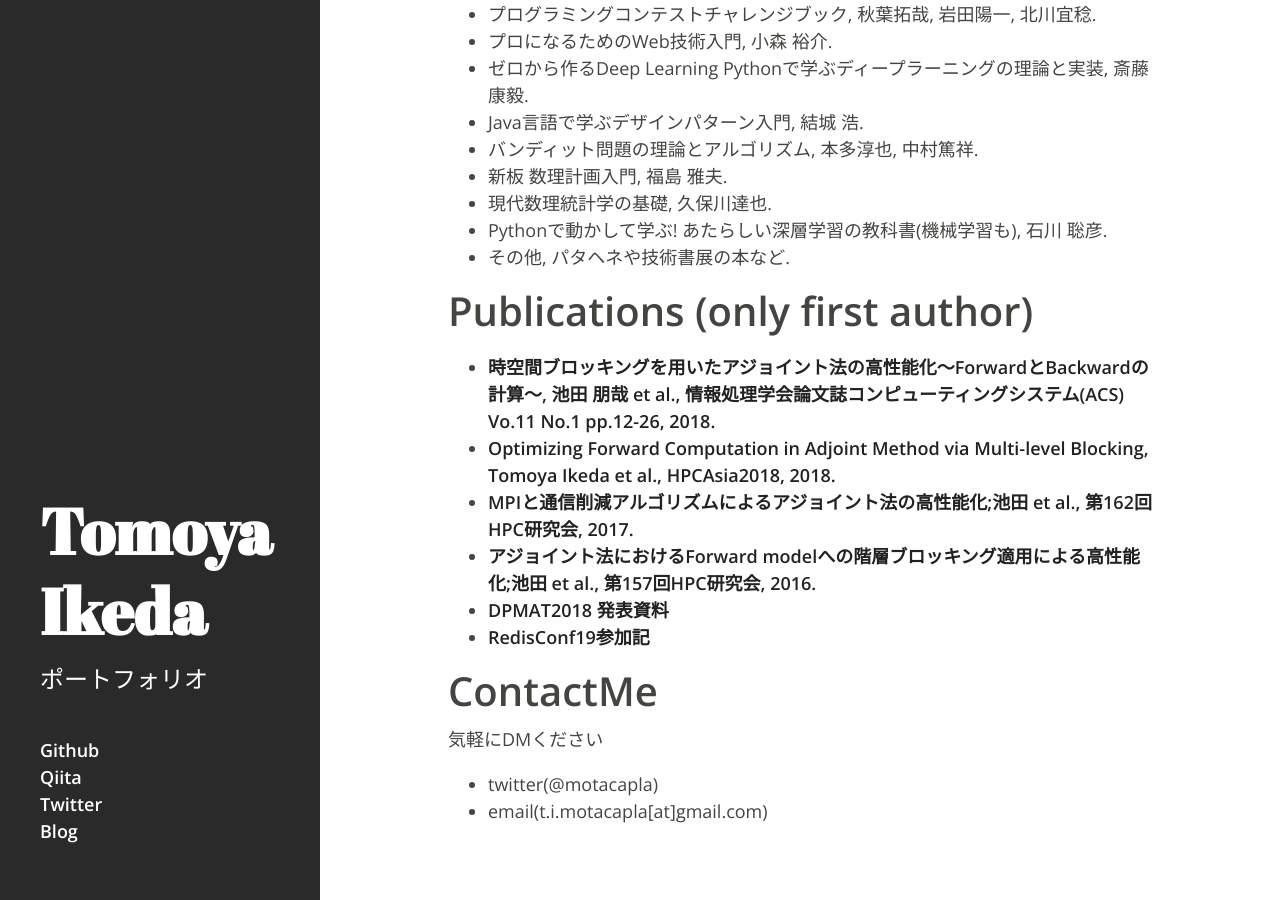
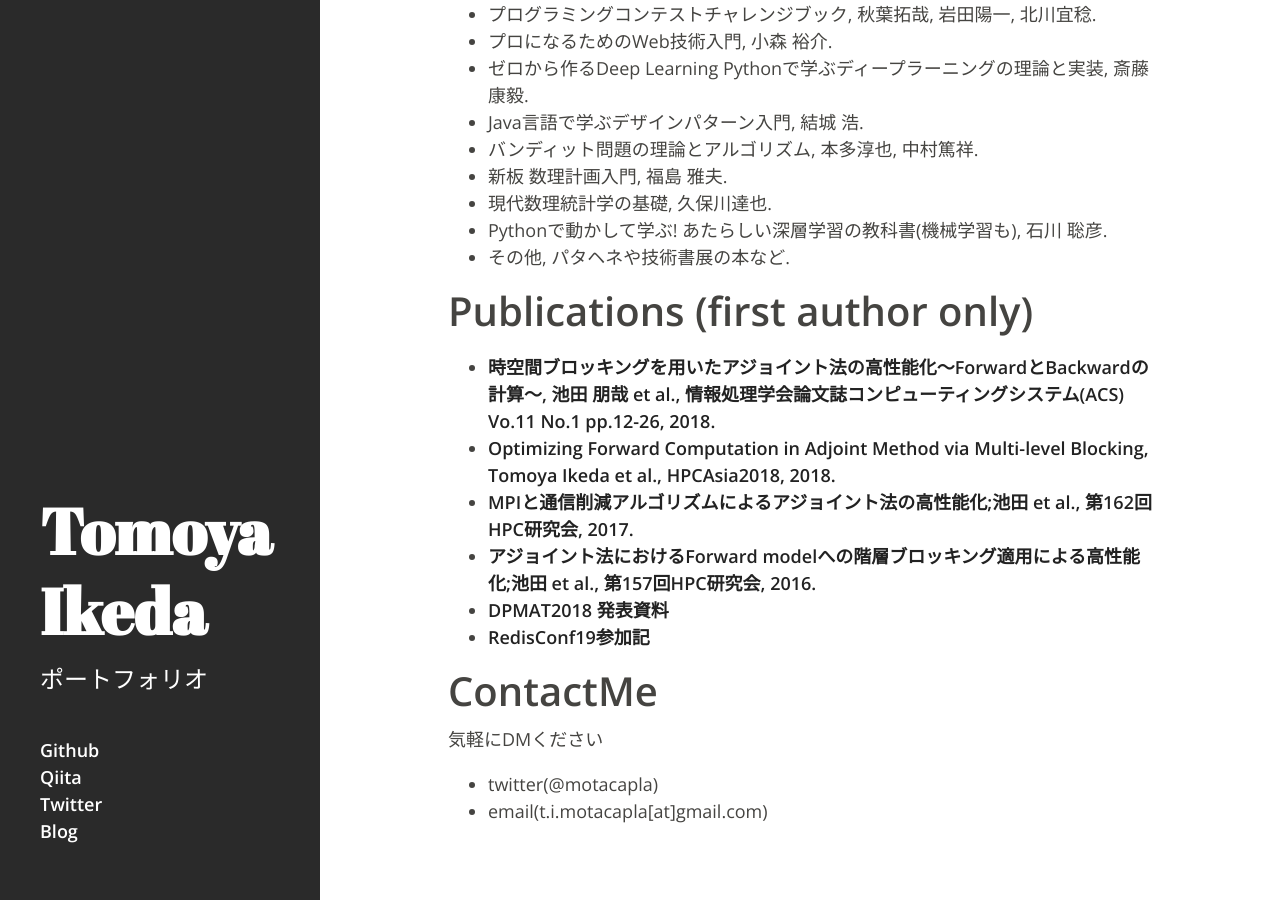
Before and after one commit to motacapla/motacapla.github.io, a Jekyll site: the page built from index.md, in a window 1280 px wide and 900 px high, scrolled down 1940 px. Built offline with Jekyll 4.4.1, drawn with Linux system fonts in a browser that asks for light colours; the list of posts is cut into pages by our own code.

Commit message:
fixed typo

```diff
--- a/index.md
+++ b/index.md
@@ -61,7 +61,7 @@ AWS, on-premises
  - Pythonで動かして学ぶ! あたらしい深層学習の教科書(機械学習も), 石川 聡彦.
  - その他, パタヘネや技術書展の本など.
 
-# Publications (only first author)
+# Publications (first author only)
 - [時空間ブロッキングを用いたアジョイント法の高性能化～ForwardとBackwardの計算～, 池田 朋哉 et al., 情報処理学会論文誌コンピューティングシステム(ACS) Vo.11 No.1 pp.12-26, 2018.](https://ipsj.ixsq.nii.ac.jp/ej/index.php?active_action=repository_view_main_item_detail&page_id=13&block_id=8&item_id=186724&item_no=1)
 - [Optimizing Forward Computation in Adjoint Method via Multi-level Blocking, Tomoya Ikeda et al., HPCAsia2018, 2018.](https://dl.acm.org/citation.cfm?id=3149458)
 - [MPIと通信削減アルゴリズムによるアジョイント法の高性能化;池田 et al., 第162回HPC研究会, 2017.](https://ipsj.ixsq.nii.ac.jp/ej/index.php?active_action=repository_view_main_item_detail&page_id=13&block_id=8&item_id=184896&item_no=1)
```
